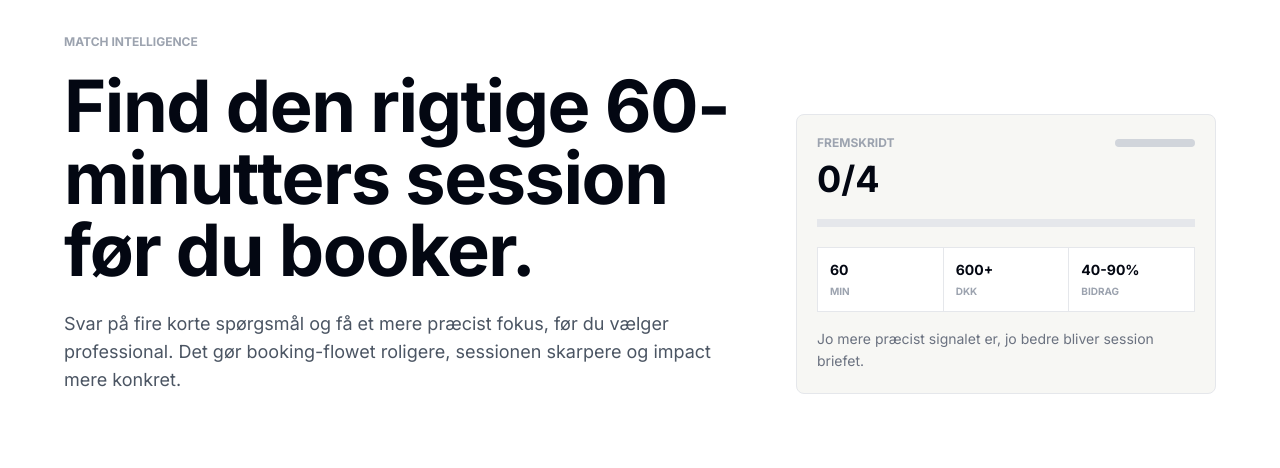
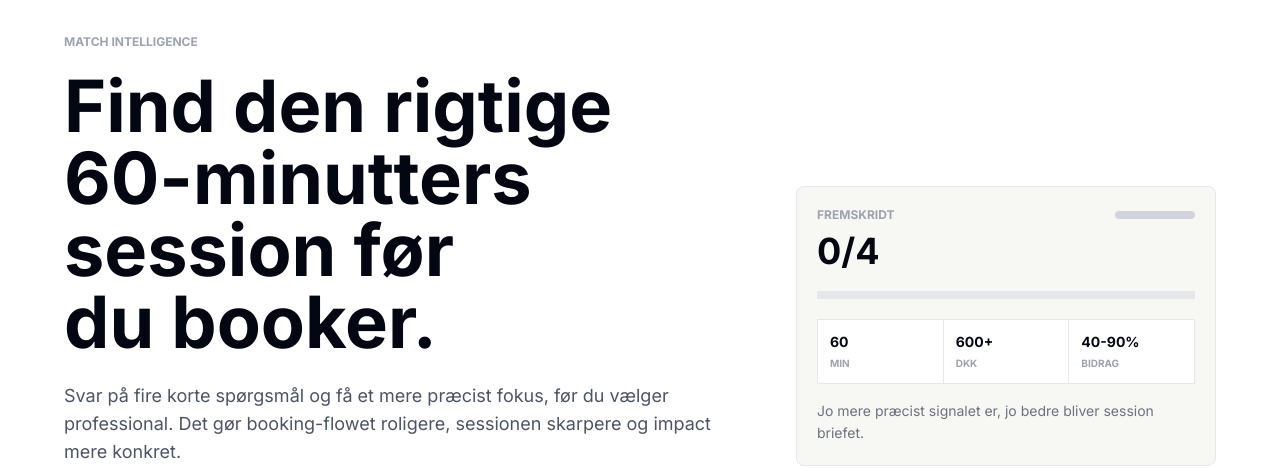
Before and after one commit to mikkelstreet-png/Naetwork, a Next.js app: page /match in a window 1280 px wide. Shown: the part 175-643 px from the top of the page. Built offline with nearby package versions, Linux system fonts and the light colour scheme; no server answers.

Commit message:
Refine global typography rhythm

```diff
--- a/app/globals.css
+++ b/app/globals.css
@@ -119,9 +119,9 @@ input, textarea, select { font-size: 16px; }
 
   .kicker { @apply text-xs font-black uppercase text-gray-400; }
 
-  .display-xl { @apply text-5xl font-black leading-[0.96] tracking-tight text-gray-950 md:text-7xl; text-wrap: balance; }
+  .display-xl { @apply text-5xl font-black leading-[0.96] text-gray-950 md:text-7xl; text-wrap: balance; }
 
-  .display-lg { @apply text-4xl font-black leading-tight tracking-tight text-gray-950 md:text-5xl; text-wrap: balance; }
+  .display-lg { @apply text-4xl font-black leading-tight text-gray-950 md:text-5xl; text-wrap: balance; }
 
   .body-lg { @apply text-base leading-relaxed text-gray-600 md:text-lg; }
 
```
